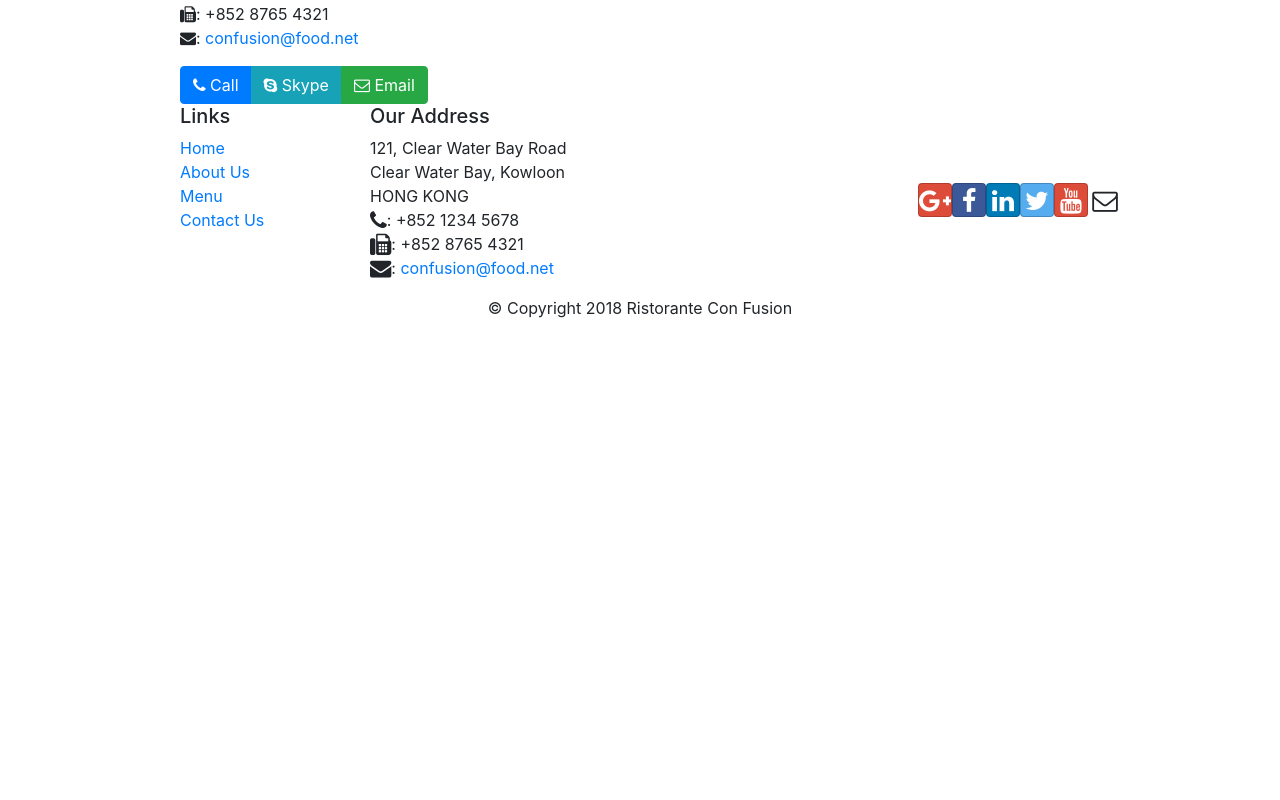
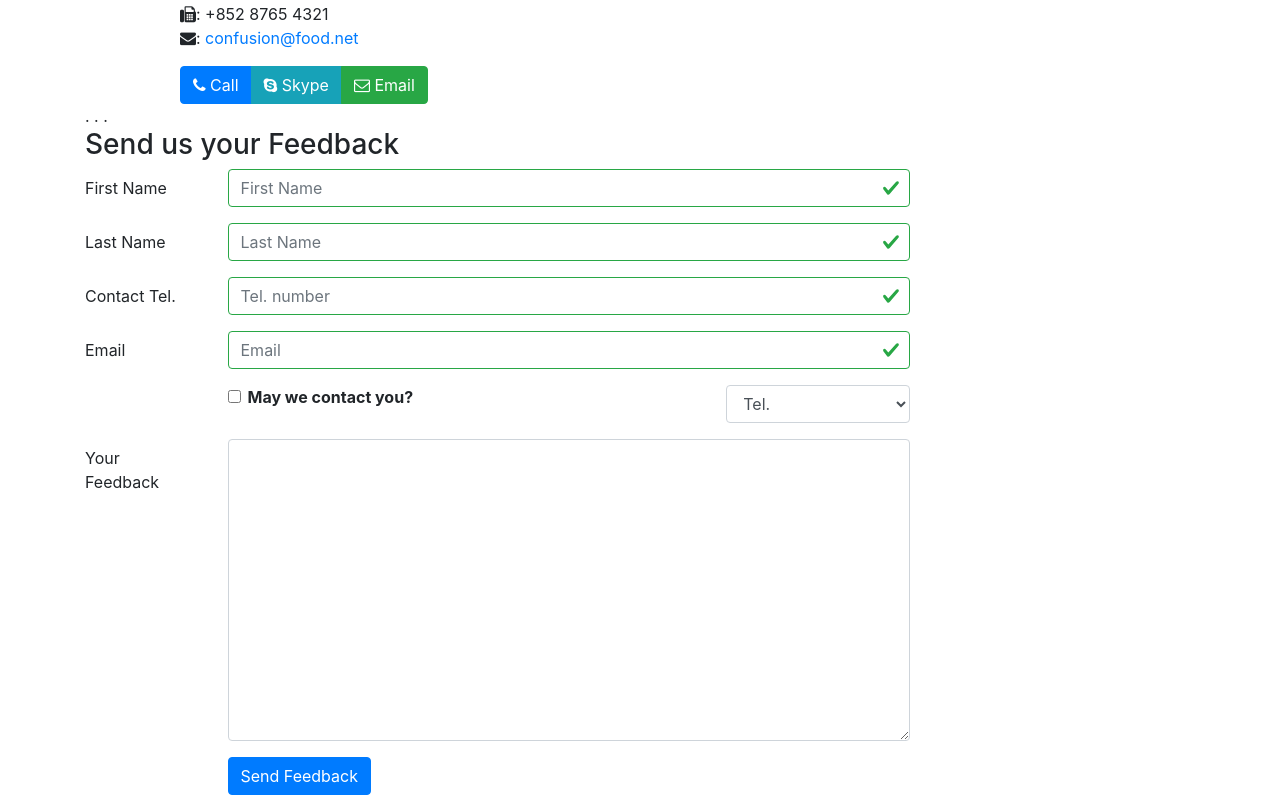
Before and after one commit to aghazouli/react-training, a React (Create React App) app: page /contactus in a window 1280 px wide. Shown: the part 660-1460 px from the top of the page. Before the commit the page ends 996 px from the top, so only its background shows below. Built offline with nearby package versions, Linux system fonts and the light colour scheme.

Commit message:
create  controlled form

```diff
--- a/src/components/ContactComponent.js
+++ b/src/components/ContactComponent.js
@@ -1,9 +1,85 @@
-import React from 'react';
-import BreadcrumbItem from "reactstrap/es/BreadcrumbItem";
-import Breadcrumb from "reactstrap/es/Breadcrumb";
+import React, { Component } from 'react';
+import { Breadcrumb, BreadcrumbItem,
+    Button, Form, FormGroup, Label, Input, Col } from 'reactstrap';
 import { Link } from 'react-router-dom';
-function Contact(props) {
-    return(
+import FormFeedback from "reactstrap/es/FormFeedback";
+class Contact extends Component {
+    constructor(props) {
+        super(props);
+
+        this.state = {
+            firstname: '',
+            lastname: '',
+            telnum: '',
+            email: '',
+            agree: false,
+            contactType: 'Tel.',
+            message: '',
+            touched: {
+                firstname: false,
+                lastname: false,
+                telnum: false,
+                email: false
+            }
+        };
+
+        this.handleInputChange = this.handleInputChange.bind(this);
+        this.handleSubmit = this.handleSubmit.bind(this);
+
+    }
+
+    handleInputChange(event) {
+        const target = event.target;
+        const value = target.type === 'checkbox' ? target.checked : target.value;
+        const name = target.name;
+
+        this.setState({
+            [name]: value
+        });
+    }
+
+    handleSubmit(event) {
+        console.log('Current State is: ' + JSON.stringify(this.state));
+        alert('Current State is: ' + JSON.stringify(this.state));
+        event.preventDefault();
+    }
+
+    handleBlur = (field) => (evt) => {
+        this.setState({
+            touched: {...this.state.touched, [field]: true}
+        })
+    }
+
+    validate(firstname,lastname, telnum, email) {
+        const errors= {
+            firstname: '',
+            lastname: '',
+            telnum: '',
+            email: ''
+        };
+
+        if (this.state.touched.firstname && firstname.length <= 3 )
+            errors.firstname = 'firstname shoud be >= 3 characters';
+        else if (this.state.touched.firstname && firstname.length >= 10)
+            errors.firstname = 'firstname shoud be <= 10 characters';
+        if (this.state.touched.lastname && lastname.length <= 3 )
+            errors.lastname = 'lastname shoud be >= 3 characters';
+        else if (this.state.touched.lastname && lastname.length >= 10)
+            errors.lastname = 'lastname shoud be <= 10 characters';
+
+        const reg = /^\d+$/;
+        if (this.state.touched.telnum && !reg.test(telnum))
+            errors.telnum = 'Tel number should contain only numbers';
+        if (this.state.touched.email && email.split('').filter(x => x === '@').length !== 1)
+            errors.email = 'Email should contain a @';
+
+        return errors;
+    }
+
+
+    render() {
+        const errors = this.validate(this.state.firstname,this.state.lastname,this.state.telnum,this.state.email);
+        return (
             <div className="container">
                 <div className="row">
                     <Breadcrumb>
@@ -12,7 +88,7 @@
                     </Breadcrumb>
                     <div className="col-12">
                         <h3>Contact Us</h3>
-                    <hr />
+                        <hr/>
                     </div>
                 </div>
                 <div className="row row-content">
@@ -22,12 +98,13 @@
                     <div className="col-12 col-sm-4 offset-sm-1">
                         <h5>Our Address</h5>
                         <address>
-                        121, Clear Water Bay Road<br />
-                        Clear Water Bay, Kowloon<br />
-                        HONG KONG<br />
-                        <i className="fa fa-phone"></i>: +852 1234 5678<br />
-                        <i className="fa fa-fax"></i>: +852 8765 4321<br />
-                        <i className="fa fa-envelope"></i>: <a href="mailto:confusion@food.net">confusion@food.net</a>
+                            121, Clear Water Bay Road<br/>
+                            Clear Water Bay, Kowloon<br/>
+                            HONG KONG<br/>
+                            <i className="fa fa-phone"></i>: +852 1234 5678<br/>
+                            <i className="fa fa-fax"></i>: +852 8765 4321<br/>
+                            <i className="fa fa-envelope"></i>: <a
+                            href="mailto:confusion@food.net">confusion@food.net</a>
                         </address>
                     </div>
                     <div className="col-12 col-sm-6 offset-sm-1">
@@ -35,14 +112,119 @@
                     </div>
                     <div className="col-12 col-sm-11 offset-sm-1">
                         <div className="btn-group" role="group">
-                        <a role="button" className="btn btn-primary" href="tel:+85212345678"><i className="fa fa-phone"></i> Call</a>
+                            <a role="button" className="btn btn-primary" href="tel:+85212345678"><i
+                                className="fa fa-phone"></i> Call</a>
                             <a role="button" className="btn btn-info"><i className="fa fa-skype"></i> Skype</a>
-                        <a role="button" className="btn btn-success" href="mailto:confusion@food.net"><i className="fa fa-envelope-o"></i> Email</a>
+                            <a role="button" className="btn btn-success" href="mailto:confusion@food.net"><i
+                                className="fa fa-envelope-o"></i> Email</a>
                         </div>
+                    </div>
+                </div>
+                . . .
+
+                <div className="row row-content">
+                    <div className="col-12">
+                        <h3>Send us your Feedback</h3>
+                    </div>
+                    <div className="col-12 col-md-9">
+                        <Form onSubmit={this.handleSubmit}>
+                            <FormGroup row>
+                                <Label htmlFor="firstname" md={2}>First Name</Label>
+                                <Col md={10}>
+                                    <Input type="text" id="firstname" name="firstname"
+                                           placeholder="First Name"
+                                           value={this.state.firstname}
+                                           valid={errors.firstname === ''}
+                                           invalid={errors.firstname !== ''}
+                                           onBlur={this.handleBlur('firstname')}
+                                           onChange={this.handleInputChange} />
+                                    <FormFeedback>{errors.firstname}</FormFeedback>
+                                </Col>
+                            </FormGroup>
+                            <FormGroup row>
+                                <Label htmlFor="lastname" md={2}>Last Name</Label>
+                                <Col md={10}>
+                                    <Input type="text" id="lastname" name="lastname"
+                                           placeholder="Last Name"
+                                           value={this.state.lastname}
+                                           valid={errors.lastname === ''}
+                                           invalid={errors.lastname !== ''}
+                                           onBlur={this.handleBlur('lastname')}
+                                           onChange={this.handleInputChange} />
+                                    <FormFeedback>{errors.lastname}</FormFeedback>
+                                </Col>
+                            </FormGroup>
+                            <FormGroup row>
+                                <Label htmlFor="telnum" md={2}>Contact Tel.</Label>
+                                <Col md={10}>
+                                    <Input type="tel" id="telnum" name="telnum"
+                                           placeholder="Tel. number"
+                                           value={this.state.telnum}
+                                           valid={errors.telnum === ''}
+                                           invalid={errors.telnum !== ''}
+                                           onBlur={this.handleBlur('telnum')}
+                                           onChange={this.handleInputChange} />
+                                    <FormFeedback>{errors.telnum}</FormFeedback>
+
+
+                                </Col>
+                            </FormGroup>
+                            <FormGroup row>
+                                <Label htmlFor="email" md={2}>Email</Label>
+                                <Col md={10}>
+                                    <Input type="email" id="email" name="email"
+                                           placeholder="Email"
+                                           value={this.state.email}
+                                           valid={errors.email === ''}
+                                           invalid={errors.email !== ''}
+                                           onBlur={this.handleBlur('email')}
+                                           onChange={this.handleInputChange} />
+                                    <FormFeedback>{errors.email}</FormFeedback>
+                                </Col>
+                            </FormGroup>
+                            <FormGroup row>
+                                <Col md={{size: 6, offset: 2}}>
+                                    <FormGroup check>
+                                        <Label check>
+                                            <Input type="checkbox"
+                                                   name="agree"
+                                                   checked={this.state.agree}
+                                                   onChange={this.handleInputChange} /> {' '}
+                                            <strong>May we contact you?</strong>
+                                        </Label>
+                                    </FormGroup>
+                                </Col>
+                                <Col md={{size: 3, offset: 1}}>
+                                    <Input type="select" name="contactType"
+                                           value={this.state.contactType}
+                                           onChange={this.handleInputChange}>
+                                        <option>Tel.</option>
+                                        <option>Email</option>
+                                    </Input>
+                                </Col>
+                            </FormGroup>
+                            <FormGroup row>
+                                <Label htmlFor="message" md={2}>Your Feedback</Label>
+                                <Col md={10}>
+                                    <Input type="textarea" id="message" name="message"
+                                           rows="12"
+                                           value={this.state.message}
+                                           onChange={this.handleInputChange}></Input>
+                                </Col>
+                            </FormGroup>
+                            <FormGroup row>
+                                <Col md={{size: 10, offset: 2}}>
+                                    <Button type="submit" color="primary">
+                                        Send Feedback
+                                    </Button>
+                                </Col>
+                            </FormGroup>
+                        </Form>
                     </div>
                 </div>
             </div>
         );
     }
+}
 
 export default Contact;
--- a/src/components/DishDetailComponent.js
+++ b/src/components/DishDetailComponent.js
@@ -1,4 +1,4 @@
-import React, {Component} from 'react';
+import React from 'react';
 import CardBody from "reactstrap/es/CardBody";
 import CardText from "reactstrap/es/CardText";
 import Card from "reactstrap/es/Card";
--- a/src/components/HeaderComponent.js
+++ b/src/components/HeaderComponent.js
@@ -1,5 +1,5 @@
 import { Nav, Navbar, NavbarBrand, NavbarToggler, Collapse, NavItem, Jumbotron } from 'reactstrap';
-import {BrowserRouter, NavLink} from 'react-router-dom';
+import { NavLink} from 'react-router-dom';
 import React, { Component }  from 'react';
 
 class HeaderComponent extends Component {
--- a/src/components/MenuComponent.js
+++ b/src/components/MenuComponent.js
@@ -1,4 +1,4 @@
-import React, { Component } from 'react'
+import React from 'react'
 import CardImg from "reactstrap/es/CardImg";
 import CardTitle from "reactstrap/es/CardTitle";
 import Card from "reactstrap/es/Card";
```
Lines whose indentation alone changed are shown as unchanged.
